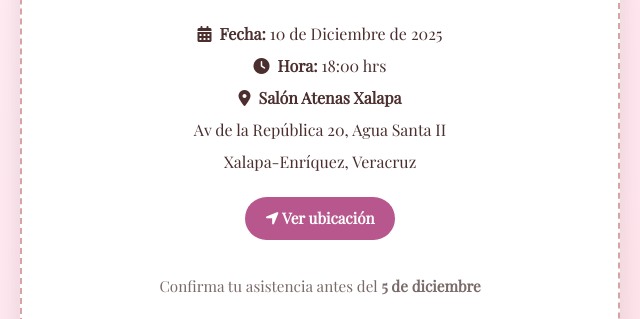
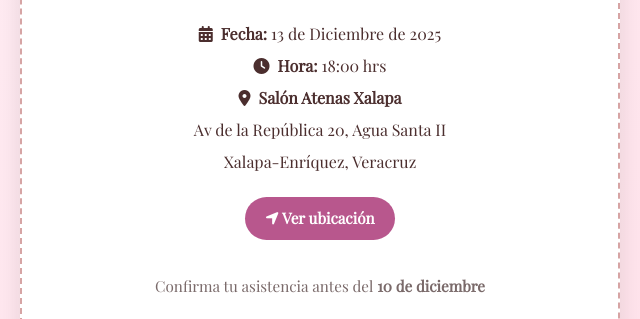
Before and after one commit to AlvaroMezaR/InvitacionDiana, a plain HTML site: page index.html in a window 1280 px wide. Shown: the part 326-645 px from the top of the page, 320-960 px from the left. Drawn offline with nearby package versions, Linux system fonts and the light colour scheme.

Commit message:
Update index.html

```diff
--- a/index.html
+++ b/index.html
@@ -128,7 +128,7 @@
     <div class="name-highlight">Diana Yazmin Gonzalez Flores</div>
 
     <div class="details">
-      <p><i class="fas fa-calendar-alt me-2"></i><strong>Fecha:</strong> 10 de Diciembre de 2025</p>
+      <p><i class="fas fa-calendar-alt me-2"></i><strong>Fecha:</strong> 13 de Diciembre de 2025</p>
       <p><i class="fas fa-clock me-2"></i><strong>Hora:</strong> 18:00 hrs</p>
       <p><i class="fas fa-map-marker-alt me-2"></i><strong>Salón Atenas Xalapa</strong></p>
       <p>Av de la República 20, Agua Santa II</p>
@@ -142,7 +142,7 @@
     </div>
 
     <div class="rsvp">
-      <p class="mt-4">Confirma tu asistencia antes del <strong>5 de diciembre</strong></p>
+      <p class="mt-4">Confirma tu asistencia antes del <strong>10 de diciembre</strong></p>
       <a href="https://wa.me/5212282213268?text=Hola%2C%20quiero%20confirmar%20mi%20asistencia%20a%20tu%20fiesta%20de%20graduaci%C3%B3n%20%F0%9F%8E%93"
         class="btn btn-whatsapp mt-2"
         target="_blank"
```
